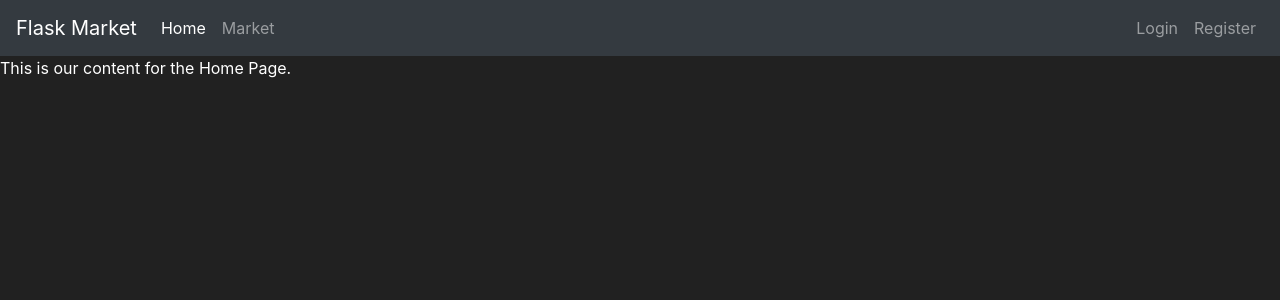
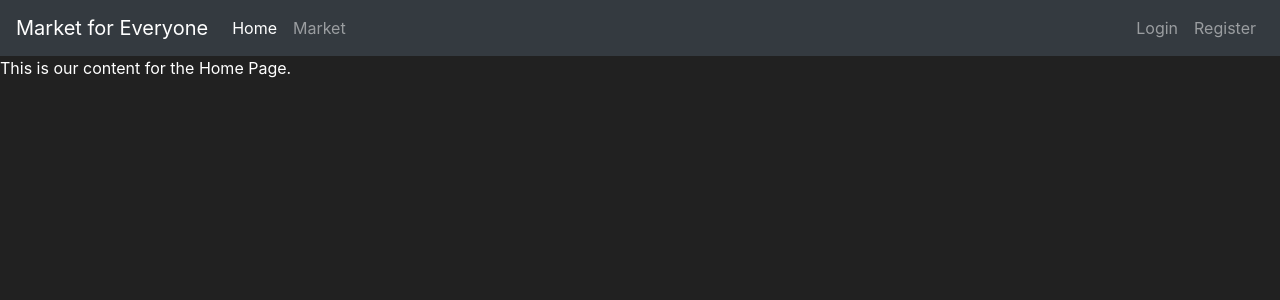
Before and after one commit to Aryamaan23/flask-market, a Flask app: page / in a window 1280 px wide. Shown: the top 300 px of the page. Run offline with Flask 2, Linux system fonts and the light colour scheme; some libraries are stand-ins or nearby versions.

Commit message:
Designed Database

```diff
--- a/market.py
+++ b/market.py
@@ -10,6 +10,9 @@ class Item(db.Model):
     price=db.Column(db.Integer(),nullable=False)
     barcode=db.Column(db.String(length=12),nullable=False,unique=True)
     description=db.Column(db.String(length=1024),nullable=False,unique=True)
+
+    def __repr__(self):
+        return f'Item{self.name}'
 
 
 @app.route('/')
@@ -24,8 +27,11 @@ def home_page():
 
 @app.route('/market')
 def market_page():
+    """
     items = [
     {'id': 1, 'name': 'Phone', 'barcode': '893212299897', 'price': 500},
     {'id': 2, 'name': 'Laptop', 'barcode': '123985473165', 'price': 900},
     {'id': 3, 'name': 'Keyboard', 'barcode': '231985128446', 'price': 150}]
+    """
+    items=Item.query.all()
     return render_template('market.htm',items=items)
--- a/templates/base.htm
+++ b/templates/base.htm
@@ -15,7 +15,7 @@
    <body>
       <!-- Navbar here -->
       <nav class="navbar navbar-expand-md navbar-dark bg-dark">
-        <a class="navbar-brand" href="#">Flask Market</a>
+        <a class="navbar-brand" href="#">Market for Everyone</a>
         <button class="navbar-toggler" type="button" data-toggle="collapse" data-target="#navbarNav">
           <span class="navbar-toggler-icon"></span>
         </button>
```
Also changed, not shown: market.db (added).
